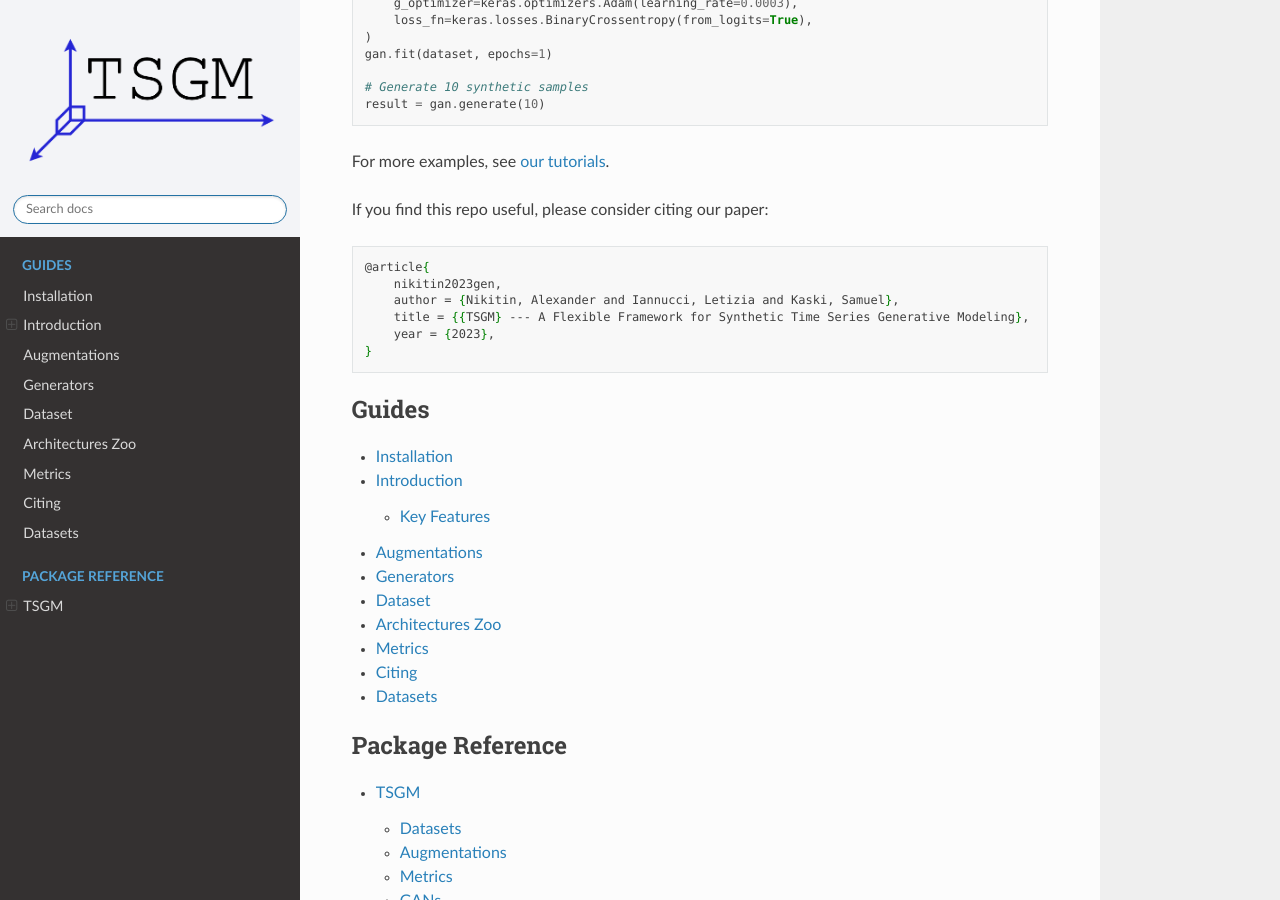
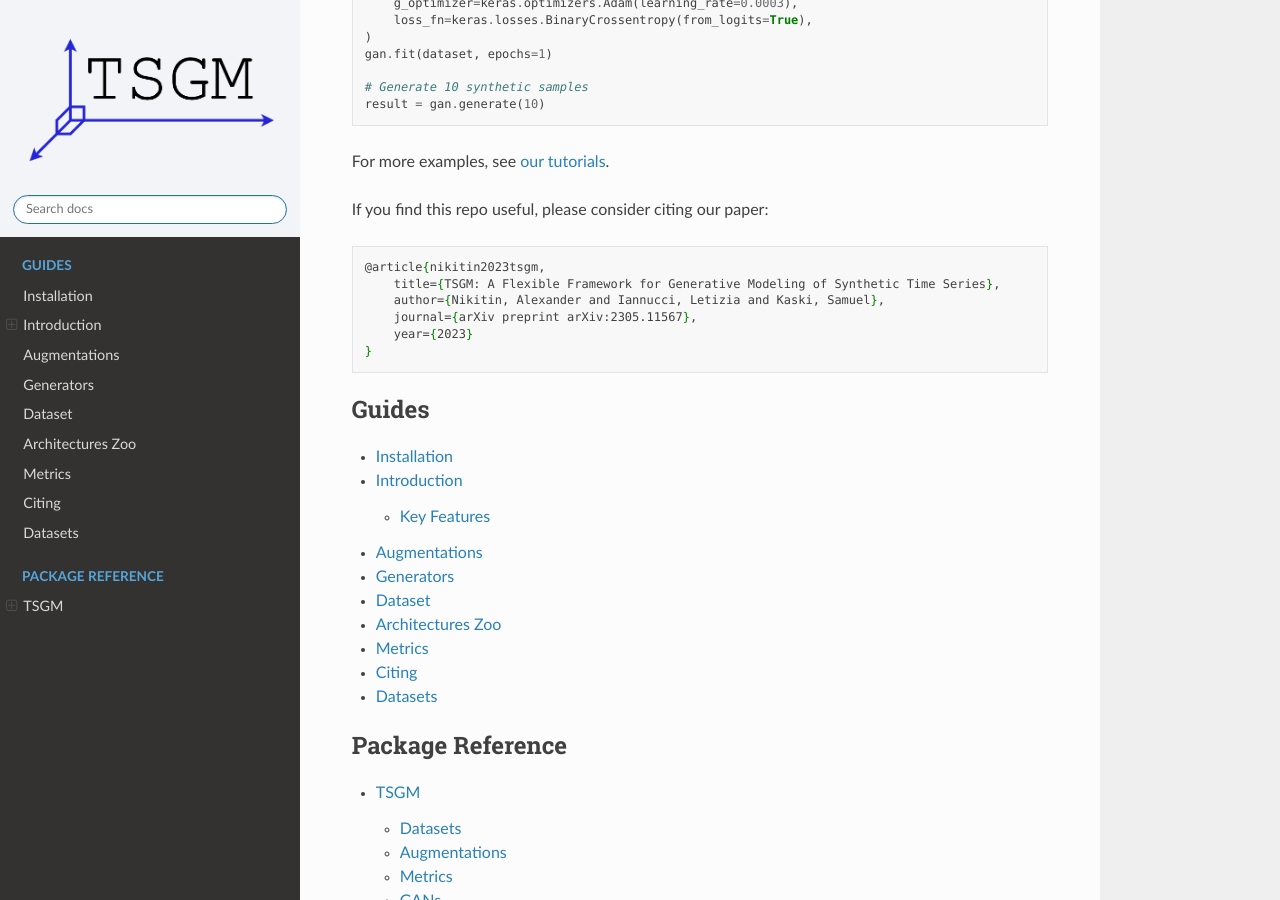
Before and after one commit to AlexanderVNikitin/tsgm, a Sphinx documentation site: the page built from docs/index.rst, in a window 1280 px wide and 900 px high, scrolled down 759 px. Built offline with Sphinx 7.4.7 and the Read the Docs theme 2.0.0, drawn with Linux system fonts in a browser that asks for light colours; pages that are not in the unit, such as notebooks, are missing from menus.

Commit message:
fix citation

```diff
--- a/docs/index.rst
+++ b/docs/index.rst
@@ -48,12 +48,12 @@ If you find this repo useful, please consider citing our paper:
 
 .. code-block:: latex
 
-    @article{
-        nikitin2023gen,
-        author = {Nikitin, Alexander and Iannucci, Letizia and Kaski, Samuel},
-        title = {{TSGM} --- A Flexible Framework for Synthetic Time Series Generative Modeling},
-        year = {2023},
-    }
+	@article{nikitin2023tsgm,
+	    title={TSGM: A Flexible Framework for Generative Modeling of Synthetic Time Series},
+	    author={Nikitin, Alexander and Iannucci, Letizia and Kaski, Samuel},
+	    journal={arXiv preprint arXiv:2305.11567},
+	    year={2023}
+	}
 
 .. toctree::
    :glob:
```
